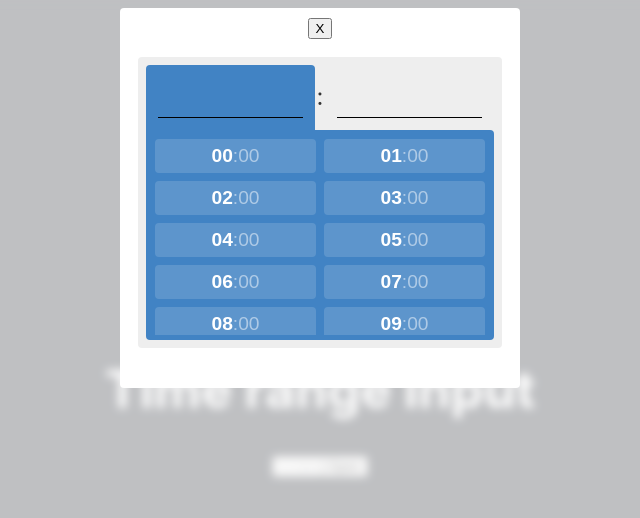
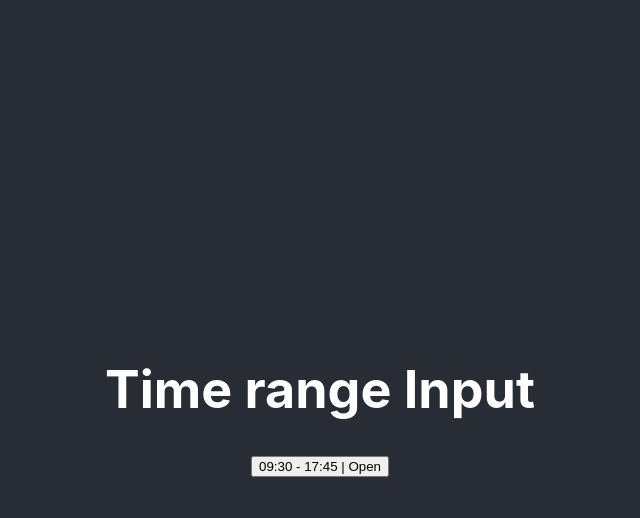
Before and after one commit to A-A-Z/react-time-range, a React (Create React App) app: page / in a window 1280 px wide. Shown: the top 518 px of the page, without its empty margins (320-960 px from the left). Built offline with nearby package versions, Linux system fonts and the light colour scheme.

Commit message:
Updates to form

```diff
--- a/src/App.js
+++ b/src/App.js
@@ -7,7 +7,10 @@ function App() {
     <div className="App">
       <header className="App-header">
         <h1>Time range Input</h1>
-        <TimeRange />
+        <TimeRange
+          startTimeValue="9:30"
+          endTimeValue="17:45"
+        />
       </header>
 
     </div>
--- a/src/TimeRange/component/TimeForm.jsx
+++ b/src/TimeRange/component/TimeForm.jsx
@@ -1,18 +1,25 @@
 import React, { useState, useEffect, useRef } from 'react';
 import PropTypes from 'prop-types';
 import classNames from 'classnames';
+import { zeroPadUnit, timeToFloat } from '../helpers/format';
 
-const TimeForm = ({ setTimeValue }) => {
+const TimeForm = ({ isOpen, startTime, timeValue, suggestTimes, setTimeValue }) => {
+  const [ defaultHhValue, defaultMmValue ] = timeValue.split(':');
+  // console.log('test', hh, mm);
   const [ activeTab, setActivetab ] = useState('hh');
-  const [ hhValue, setHhValue ] = useState('');
-  const [ mmValue, setMmValue ] = useState('');
+  const [ hhValue, setHhValue ] = useState(defaultHhValue);
+  const [ mmValue, setMmValue ] = useState(defaultMmValue);
   const inputHhEl = useRef(null); // ref for hours input
   const inputMmEl = useRef(null); // ref for minutes input
 
   // On load: focus on HH
   useEffect(() => {
-    inputHhEl.current.focus(inputHhEl);
-  }, []);
+    if (isOpen) {
+      setTimeout(() => {
+        inputHhEl.current.focus();
+      }, 100)
+    }
+  }, [isOpen]);
 
   // On value update: update total time value
   useEffect(() => {
@@ -38,7 +45,7 @@ const TimeForm = ({ setTimeValue }) => {
 
     // if the first digit is more then 2 than assume it's zero padded (eg '09')
     if (valueInt > 2 && newValue.length === 1) {
-      newValue = `0${newValue}`;
+      newValue = zeroPadUnit(newValue)
     }
 
     setHhValue(newValue);
@@ -54,7 +61,7 @@ const TimeForm = ({ setTimeValue }) => {
   const onHhBlur = () => {
     // number should be zero padded
     if (hhValue.length === 1) {
-      setHhValue(`0${hhValue}`);
+      setHhValue(zeroPadUnit(hhValue));
     }
   }
 
@@ -70,7 +77,7 @@ const TimeForm = ({ setTimeValue }) => {
 
     // if the first digit is more then 5 than assume it's zero padded (eg '09')
     if (valueInt > 5 && newValue.length === 1) {
-      newValue = `0${newValue}`;
+      newValue = zeroPadUnit(newValue);
     }
 
     setMmValue(newValue);
@@ -78,9 +85,10 @@ const TimeForm = ({ setTimeValue }) => {
 
   // On Minutes input blue
   const onMmBlur = () => {
+    console.log('focus mm');
     // number should be zero padded
     if (mmValue.length === 1) {
-      setMmValue(`0${mmValue}`);
+      setMmValue(zeroPadUnit(mmValue));
     }
 
     // mins should not be blank if hours is set
@@ -105,14 +113,20 @@ const TimeForm = ({ setTimeValue }) => {
     // TODO to something after
   }
 
+  console.log('suggestTimes', suggestTimes);
+
   const hhValueBtns = [];
   for (let hr = 0; hr <= 23; hr++) {
-    // TODO handle black listed times
-    let zeroPadHr = (hr < 10) ? `0${hr}` : `${hr}`;
+    const zeroPadHr = zeroPadUnit(hr);
+    const timeAsFlaot = timeToFloat(`${zeroPadHr}:00`);
+
+
+    // console.log('float', `${zeroPadHr}:${mmValue || '00'}`, timeToFloat(`${zeroPadHr}:${mmValue || '00'}`) > timeToFloat(startTime));
+
+    if (timeAsFlaot > timeToFloat(startTime)) {
       hhValueBtns.push(
-      <li className="time-form__time-item">
+        <li className="time-form__time-item" key={`hh-val-item-${zeroPadHr}`}>
           <button
-          key={`hh-val-btn-${zeroPadHr}`}
             type="button"
             className="time-form__value-btn"
             value={zeroPadHr}
@@ -121,14 +135,14 @@ const TimeForm = ({ setTimeValue }) => {
         </li>
       );
     }
+  }
 
   const mmValueBtns = [];
   for (let min = 0; min <= 45; min += 15) {
-    let zeroPadMin = (min < 10) ? `0${min}` : `${min}`;
+    let zeroPadMin = zeroPadUnit(min);
     mmValueBtns.push(
-      <li className="time-form__time-item">
+      <li className="time-form__time-item" key={`hh-val-item-${zeroPadMin}`} >
         <button
-          key={`hh-val-btn-${zeroPadMin}`}
           type="button"
           className="time-form__value-btn"
           value={zeroPadMin}
@@ -140,6 +154,10 @@ const TimeForm = ({ setTimeValue }) => {
 
   const tabClasses = tabType => classNames('time-form__tab', { 'time-form__tab--active': (tabType === activeTab ) })
 
+  if (!isOpen) {
+    return null;
+  }
+
   return (
     <section className="time-form">
       <ul role="tablist" className="time-form__tabs" aria-label="Time Form">
@@ -150,7 +168,7 @@ const TimeForm = ({ setTimeValue }) => {
             value={hhValue}
             ref={inputHhEl}
             pattern="[0-9]*"
-            inputmode="numeric"
+            inputMode="numeric"
             onChange={onHhChange}
             onFocus={onHhFocus}
             onBlur={onHhBlur}
@@ -164,7 +182,7 @@ const TimeForm = ({ setTimeValue }) => {
             value={mmValue}
             ref={inputMmEl}
             pattern="[0-9]*"
-            inputmode="numeric"
+            inputMode="numeric"
             onChange={onMmChange}
             onFocus={onMmFocus}
             onBlur={onMmBlur}
@@ -172,11 +190,24 @@ const TimeForm = ({ setTimeValue }) => {
         </li>
       </ul>
 
-      <div className={classNames('time-form__panel', { 'time-form__panel--active': (activeTab === 'hh') })}>
+      <div className={classNames('time-form__panel', { 'time-form__panel--active': (activeTab !== 'xxxxhh') })}>
+        <ul className="time-form__times-list">
+          <li className="time-form__time-item">
+            <button
+              type="button"
+              className="time-form__value-btn"
+              value={'09:30'}
+              onClick={() => {}}
+            >09:30</button>
+          </li>
+        </ul>
+      </div>
+
+      <div className={classNames('time-form__panel', { 'time-form__panel--active': (activeTab === 'xhh') })}>
         <ul className="time-form__times-list">{hhValueBtns}</ul>
       </div>
 
-      <div className={classNames('time-form__panel', { 'time-form__panel--active': (activeTab === 'mm') })}>
+      <div className={classNames('time-form__panel', { 'time-form__panel--active': (activeTab === 'xmm') })}>
       <ul className="time-form__times-list">{mmValueBtns}</ul>
       </div>
 
@@ -184,7 +215,16 @@ const TimeForm = ({ setTimeValue }) => {
   );
 }
 TimeForm.prototype = {
+  isOpen: PropTypes.bool,
+  startTime: PropTypes.string,
+  timeValue: PropTypes.string.isRequired,
+  suggestTimes: PropTypes.arrayOf(PropTypes.string),
   setTimeValue: PropTypes.func.isRequired
+}
+TimeForm.defaultProps = {
+  isOpen: false,
+  startTime: '',
+  suggestTimes: []
 }
 
 export default TimeForm;
--- a/src/TimeRange/component/TimeRangeComponent.jsx
+++ b/src/TimeRange/component/TimeRangeComponent.jsx
@@ -1,23 +1,26 @@
 import React, { useState } from 'react';
+import PropTypes from 'prop-types';
 import '../styles/app.scss'
+import TimeRangeModel from './TimeRangeModel';
+import { zeroPadTime } from '../helpers/format';
 
-import TimeRangeModel from './TimeRangeModel';
+const TimeRange = ({ startTimeValue, endTimeValue }) => {
 
-const TimeRange = () => {
-  const [ isModelOpen, setIsModelOpen ] = useState(true);
-  const [ startTime, setStartTime ] = useState('--:--');
-  const [ endTime, setEndTime ] = useState('--:--');
+  const [ isModelOpen, setIsModelOpen ] = useState(false);
+  const [ startTime, setStartTime ] = useState(zeroPadTime(startTimeValue));
+  const [ endTime, setEndTime ] = useState(zeroPadTime(endTimeValue));
 
   const toggleModel = () => {
     setIsModelOpen(!isModelOpen);
   }
 
-
-
   return (
     <>
       <button onClick={toggleModel}>{startTime} - {endTime} | Open</button>
+
       <TimeRangeModel
+        startTimeValue={startTime}
+        endTimeValue={endTime}
         setStartTime={setStartTime}
         setEndTime={setEndTime}
         isOpen={isModelOpen}
@@ -26,5 +29,13 @@ const TimeRange = () => {
     </>
   );
 }
+TimeRange.propTypes = {
+  startTimeValue: PropTypes.string,
+  endTimeValue: PropTypes.string
+}
+TimeRange.defaultProps = {
+  startTimeValue: '',
+  endTimeValue: ''
+}
 
 export default TimeRange;
--- a/src/TimeRange/component/TimeRangeModel.jsx
+++ b/src/TimeRange/component/TimeRangeModel.jsx
@@ -2,11 +2,14 @@ import React from 'react';
 import PropTypes from 'prop-types';
 import TimeForm from './TimeForm';
 
-const TimeRangeModel = ({ isOpen, setStartTime, onClose }) => {
+const TimeRangeModel = ({ startTimeValue, endTimeValue, isOpen, setStartTime, setEndTime, onClose }) => {
 
   if (!isOpen) {
     return null;
   }
+
+  const startTime = '09:30';
+  const suggestStartTimes = [ '08:45', '09:15', '09:45', '10:15' ];
 
   return (
     <div className="time-range-model" role="presentation">
@@ -14,13 +17,23 @@ const TimeRangeModel = ({ isOpen, setStartTime, onClose }) => {
       <div className="time-range-model__container">
         <button onClick={onClose}>X</button>
 
-        <TimeForm setTimeValue={setStartTime} />
+        <TimeForm
+          timeValue={startTimeValue}
+          startTime={startTime}
+          isOpen={true}
+          suggestTimes={suggestStartTimes}
+          setTimeValue={setStartTime}
+        />
+
+        <TimeForm timeValue={endTimeValue} setTimeValue={setEndTime} isOpen={false} />
 
       </div>
     </div>
   );
 }
 TimeRangeModel.prototype = {
+  startTimeValue: PropTypes.string.isRequired,
+  endTimeValue: PropTypes.string.isRequired,
   isOpen: PropTypes.bool.isRequired,
   setStartTime: PropTypes.func.isRequired,
   setEndTime: PropTypes.func.isRequired,
--- /dev/null
+++ b/src/TimeRange/helpers/format.js
@@ -0,0 +1,9 @@
+
+export const zeroPadUnit = unit => (`${unit}`.length === 1) ? `0${unit}` : `${unit}`
+
+export const zeroPadTime = timeString => {
+  const [ hr, min ] = timeString.split(':');
+  return `${zeroPadUnit(hr)}:${zeroPadUnit(min)}`;
+}
+
+export const timeToFloat = timeString => parseFloat(timeString.replace(':', '.'))
--- a/src/TimeRange/styles/_time-form.scss
+++ b/src/TimeRange/styles/_time-form.scss
@@ -33,7 +33,7 @@
   }
 
   &__semi {
-    font-size: 1.5rem;
+    font-size: 1.8rem;
     width: 20px;
   }
 
```
Also changed, not shown: src/TimeRange/component/TimeSuggest.jsx (added), 1 other file (tests, documents, lock files or other folders). Lines whose indentation alone changed are shown as unchanged.
